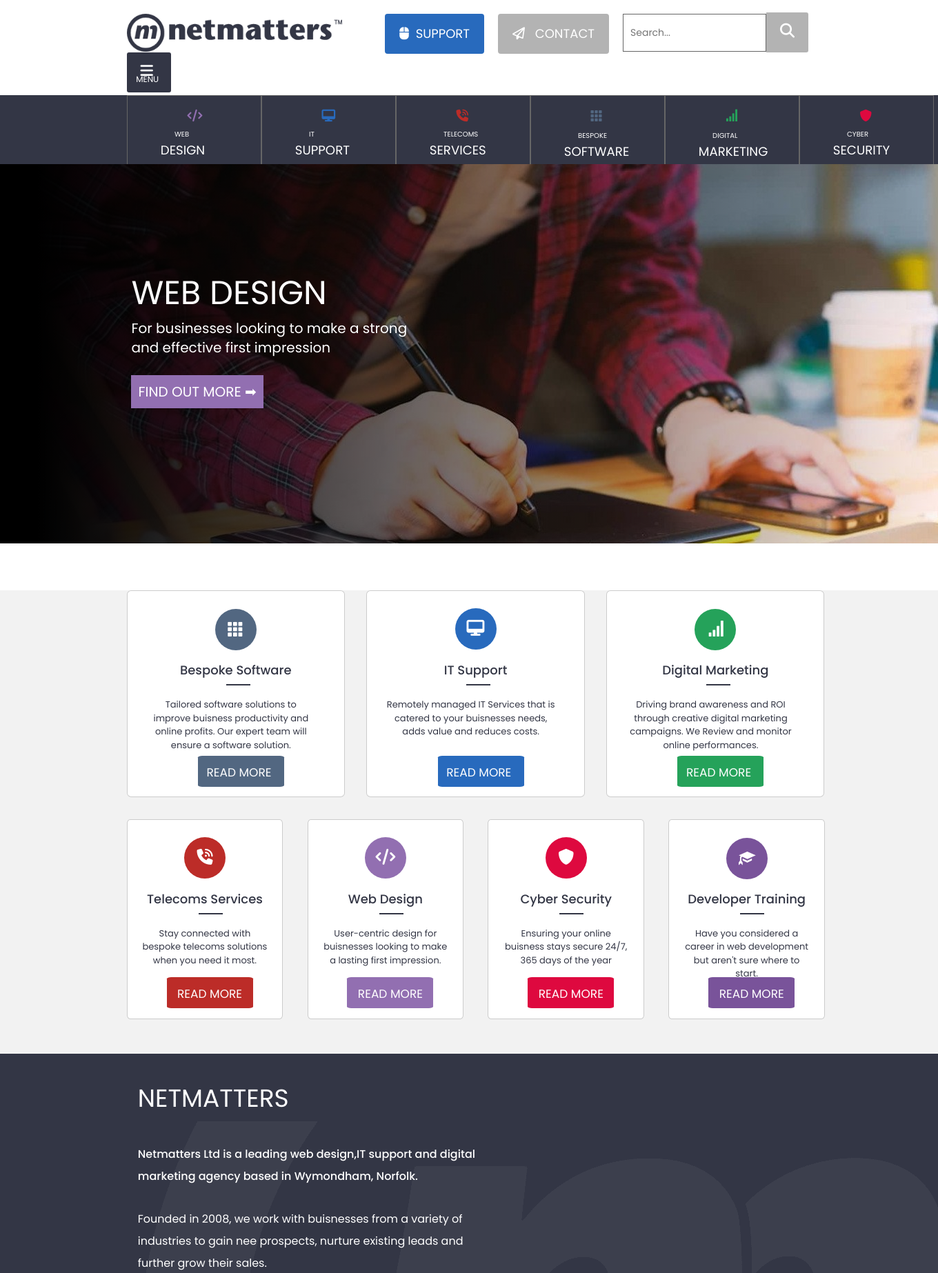
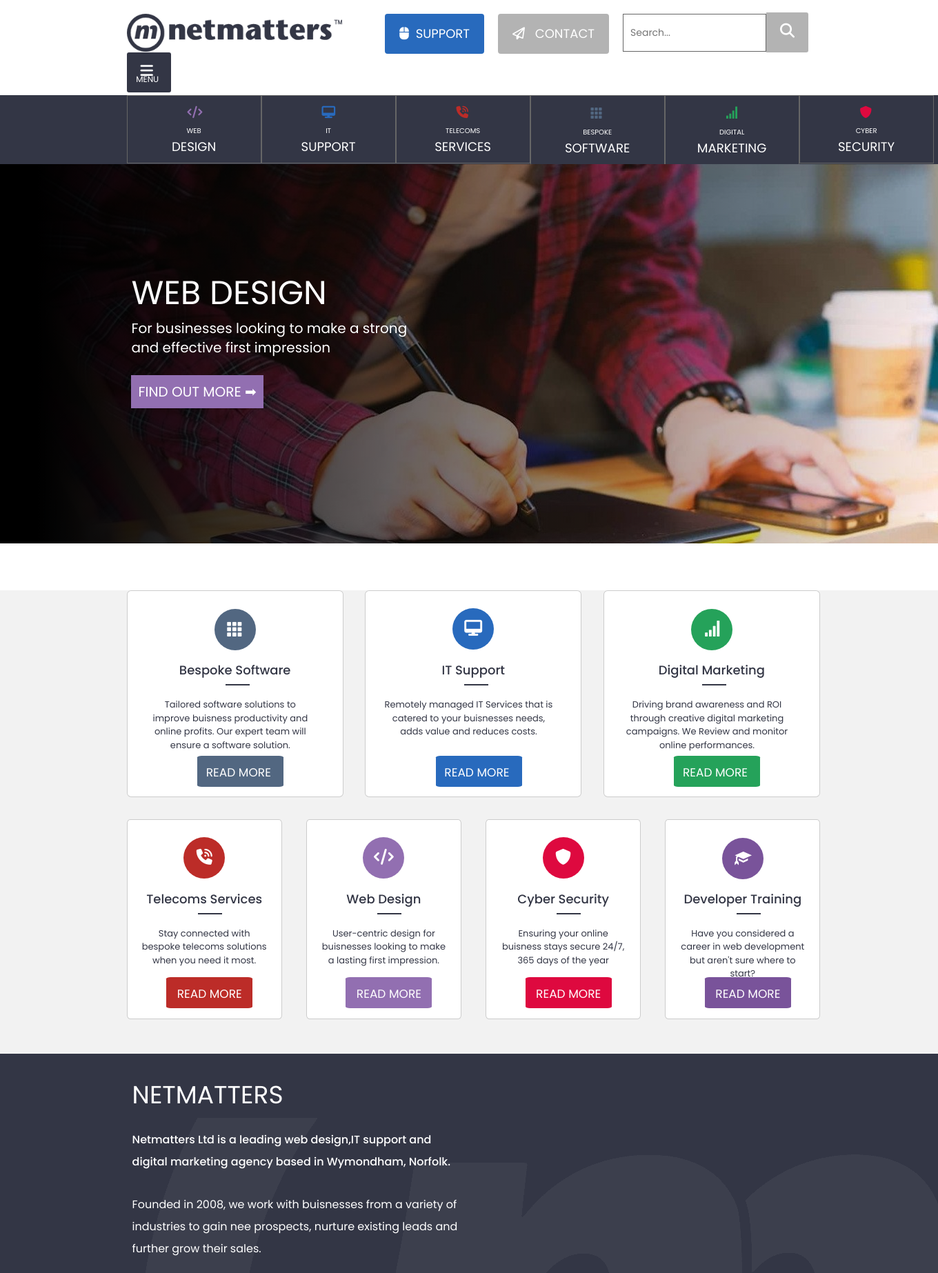
Before and after one commit to David-Every/Html-Css-Javascript-PHP-Reflection, a PHP site: page /html/index.html in a window 1360 px wide. Shown: the top 1846 px of the page at 69% size. Run offline with PHP 8.4, Linux system fonts and the light colour scheme; some libraries are stand-ins or nearby versions.

Commit message:
add all whitespace rework HTML and Sass and get the site as accurate as i can make it

```diff
--- a/html/index.html
+++ b/html/index.html
@@ -39,6 +39,10 @@
 
     <div class ="nav-wrapper">
         <div class ="nav-bar">
+
+            <!-- <div class ="invis-1"> -->
+                <!-- Invisible box to keep navigation aligned -->
+            <!-- </div> -->
 
             <div class = "dropdown-container service nav-web"> <!--nav-web-->
                 <div class ="nav">
@@ -141,6 +145,11 @@
                        <span><a href ="#"> hacker prevention </a></span>
                 </div>
             </div>
+
+            <!-- <div class ="invis-2"> -->
+                <!-- Invisible box to keep navigation aligned -->
+            <!-- </div> -->
+
         </div>
     </div>
     <!-- /Navigation -->
@@ -240,7 +249,7 @@
                     <i class = "glyphicon glyphicon-education card-icon"></i>
                     <h3 class = "c-title" >Developer Training</h3>
                     <p> Have you considered a career in web development
-                        but aren't sure where to start.
+                        but aren't sure where to start?
                     </p>
                     <div class = "rm rm-dt" > <p>  read more </p></div>
                 </a>
@@ -400,7 +409,7 @@
                     <input type="checkbox" id="checkbox" name="checkbox">
                     <label for="checkbox">
                         Please tick this box if you wish to receive marketing information from us.
-                        Please see our Privacy Policy for more information on how we use your data.
+                        Please see our <a href ="#"> Privacy Policy</a> for more information on how we use your data.
                     </label>
                 </div>
                 <input type ="submit" id="subscribe" name="subscribe" value="Subscribe">
--- a/scss/Cards/_news.scss
+++ b/scss/Cards/_news.scss
@@ -4,7 +4,8 @@
     // overflow:hidden;
 }
 .news-container{
-    margin-top:10%;
+    // margin-top:10%;
+    // padding:2%;
     & img{
         max-width:100%;
         max-height:75%;
@@ -106,9 +107,35 @@
         color:$nm-bs;
     }
 
+
+//|| 'Latest' Page Break ||\\
+.break{
+    text-transform: uppercase;
+    font-size: 20px;
+    position: absolute;
+    &::before{
+        content: '';
+        display:block;
+        position: absolute;
+        width: 100%;
+        border:$nm-secondary solid 2px;
+        top: 100%;
+    }
+}
+
 // || Media Queries ||
 
 @media(max-width:$break-sm){
+
+    .news-container{
+        margin-top:17%;
+        padding-top:2%;
+    }
+    .break{
+        left:3%;
+        padding-bottom:20px;
+        margin-top: 35px;
+    }
     .news-card{
         width:100%;
         height:auto;
@@ -120,6 +147,19 @@
    }
 }
 @media(min-width:$break-sm) and (max-width:$break-m){
+
+    .news-container{
+        // padding-left:13.5%;
+        margin-top:15.5%;
+        padding-top:4%;
+    }
+    .break{
+        left:2.5%;
+        padding-bottom:40px;
+        padding-top: 45px;
+    }
+
+
     .news-card{
         width:45%;
         height:auto;
@@ -136,22 +176,47 @@
         height:500px;
     }
 }
+
 @media(min-width:$break-m) and (max-width:$break-lg){
-    .news-card{
-        width:45%;
-        margin-left:3%;
-        margin-top:2%;
 
-        &:last-of-type{
-            display:none;
+        .news-card{
+            width:37%;
+            margin-right:2%;
+            margin-top:2%;
+
+            &:first-of-type{
+                margin-left:12%;
+            }
+
+            &:last-of-type{
+                display:none;
+            }
         }
+
+        .news-container{
+            margin-top:8%;
+            padding-top:4%;
+        }
+
+    .break{
+        left:12%;
+        padding-bottom:20px;
+        padding-top: 35px;
     }
 }
 
 @media(min-width:$break-lg){
     .news-container{
         padding-left:13.5%;
+        margin-top:6.5%;
+        padding-top:3%;
     }
+    .break{
+        left:13.5%;
+        padding-bottom:30px;
+        padding-top: 40px;
+    }
+
     .news-card{
         width: 27%;
             height: auto;
--- a/scss/Cards/_services-card.scss
+++ b/scss/Cards/_services-card.scss
@@ -19,7 +19,7 @@
 }
 
 .card{
-    position: relative;
+    // position: relative;
     .rm{
         position: relative;
         width: 125px;
@@ -107,12 +107,12 @@
          margin-bottom:3%;
         .card{
             width:100%;
-            // height:350px;
+            height:275px;
             margin-right: 4%;
             margin-bottom:5%;
             .rm{
-                right: 43%;
-                bottom:5%;
+                right: -40%;
+                bottom:25%;
             }
             &:last-of-type{
                 margin-bottom:3%;
@@ -124,7 +124,7 @@
         flex-wrap: wrap;
         .card{
             width: 45%;
-            height:350px;
+            height:310px;
             margin-right:5%;
             margin-bottom: 5%;
 
@@ -132,14 +132,19 @@
                 margin-right:0%;
             }
             .rm{
-                right: 35%;
-                bottom: 5%;
+                right: -25%;
+                bottom: 15%;
             }
         }
     }
 }
 
 @media(min-width:$break-m) and (max-width:$break-lg){
+
+    .card-nav{
+        padding-left: 12%;
+        padding-right:8.5%;
+    }
     .row-1{
         margin-bottom:3%;
         .card{
@@ -151,8 +156,8 @@
             }
             .rm{
                 // position: relative;
-                // right:40%;
-                // bottom:5%;
+                right:-20%;
+                bottom:0%;
             }
         }
     }
@@ -161,13 +166,13 @@
         display: flex;
         flex-wrap: wrap;
         .card{
-            height:350px;
+            height:300px;
             margin-right:5%;
             margin-bottom:5%;
             width:45%;
             .rm{
-                right:35%;
-                bottom:5%;
+                right:-30%;
+                bottom:15%;
             }
         }
     }
@@ -177,7 +182,7 @@
 @media(min-width:$break-lg){
     .card-nav{
         padding-left: 13.5%;
-        padding-right:9%;
+        padding-right:9.5%;
     }
     .row-1{
         margin-bottom:3%;
--- a/scss/Header/_carousel.scss
+++ b/scss/Header/_carousel.scss
@@ -90,7 +90,7 @@
     .opacity{
         width:100%;
         height:550px;
-        top:26.5%;
+        top:27%;
     }
 
     .carousel-overlay{
--- a/scss/Header/_dropdowns.scss
+++ b/scss/Header/_dropdowns.scss
@@ -4,7 +4,7 @@
     height:100px;
 }
 .nav-bar{
-    width:100%;
+    // width:100%;
     display:inline-flex;
 }
 
@@ -13,7 +13,7 @@
     cursor: pointer;
     i{
       font-size: 1.25em;
-      left:42%
+      left:45%;
     }
     p{
       color: $nm-primary;
@@ -30,6 +30,22 @@
     font-size: 10px;
   }
 }
+
+//Invisible box
+.invis-1{
+    cursor: default;
+    border:2px solid red;
+    width:100px;
+    height:100px;
+}
+
+.invis-2{
+  cursor: default;
+  border:2px solid yellow;
+  width:100px;
+  height:100px;
+}
+//
 
 
 
@@ -58,8 +74,8 @@
         color:$nm-primary;
     }
     &::after{
-        padding-left:20px;
-        padding-right:20px;
+        padding-left:25px;
+        padding-right:25px;
         content:"-"
     }
   }
--- a/scss/Header/_site-navigation.scss
+++ b/scss/Header/_site-navigation.scss
@@ -46,7 +46,6 @@
     }
     .btn-1{
         background-color: $nm-it;
-        // margin-right:30px;
         &:hover{
             background-color:darken($nm-it,10%);
         }
@@ -54,7 +53,6 @@
     }
     .btn-2{
         background-color:lighten($nm-tertiary,30%);
-        // margin-right:10px;
         &:hover{
             background-color:lighten($nm-tertiary,20%);
         }
@@ -227,10 +225,10 @@
         margin-bottom: 1.5%;
         margin-top:2%;
         .logo{
-            height:30%;
-            width:30%;
+            height:33%;
+            width:33;
             margin-left:12%;
-            margin-right: 7%;
+            margin-right: 6.5%;
         }
 
         .nav-buttons{
@@ -242,31 +240,27 @@
             right:3.5%;
         }
         .b-menu{
-            display: none;
             position: relative;
             right:3.5%;
         }
     }
     .nav-bar{
-        height:100px;
-        padding-left:12%;
-        // padding-right:15%;
+        padding-left: 12%;
     }
 
     .nav{
-        width:150px;
+        width:155px;
         small{
             padding-left:10%;
         }
-
         i{
             padding-top:20px;
             position: relative;
-            left:42%
+            left:45%;
+            padding-bottom:10px;
         }
         p{
-            padding-left:30%;
-            font-size: 1.3em;
+            text-align: center;
         }
     }
 
@@ -298,31 +292,16 @@
         width:100%;
     }
 
-    .nav-bar{
-        height:100px;
-        padding-left:13.5%;
-        // padding-right:15%;
-    }
+    .nav{
+        //  width:100%;//195px;
+        i{
+            padding-top:15px;
+            position: relative;
+        }
 
-    .nav{
-        width:195px;
-        i{
-            padding-top:20px;
-            position: relative;
-            top:50%;
-            left:45%
-        }
-        small{
-            // padding-left:10%;
-            position:relative;
-            left:center;
-            margin-left:15%
-        }
         p{
-            padding-left:30%;
             font-size: 1.3em;
-            position: relative;
-            right:5%;
+            text-align: center;
         }
 
     }
@@ -336,9 +315,22 @@
     }
 
     //Position the dropdown navigation
-        .dropdown-content{
-            left:0%;
-            top:26.5%;
+    .dropdown-content{
+        left:0%;
+        top:26.5%;
+    }
+    //Works out the padding spave to try and keep the navigation bar centered.
+    // .nav-wrapper{
+    // width:90%;
+    // }
+    .nav-bar{
+        width:80%;
+        padding-left: 13.5%;
+        .nav{
+            width:195px;
+
+
         }
+    }
 
 }
--- a/scss/Other/_about-us.scss
+++ b/scss/Other/_about-us.scss
@@ -5,15 +5,17 @@
     background-repeat: no-repeat;
     background-position: bottom right;
     // padding:25px;
-    padding-left: 5.5%;
+    // padding-left: 5.5%;
     color: $nm-primary;
     font-size:20px;
+    padding: 20px;
+    padding-bottom: 40px;
+
     h1{
         text-transform:uppercase;
         font-size: 36px;
-        padding-bottom:35px;
         font-weight: 400;
-
+        padding-bottom: 20px;
     }
 
     p{
@@ -24,7 +26,6 @@
         padding-bottom: 20px;
 
         &:first-of-type{
-            // padding-bottom: 20px;
             font-weight: 500;
         }
     }
@@ -47,24 +48,44 @@
 
 //|| Media Queries ||
 //Adapts Padding and width
-@media(min-width:$break-sm){//max
+@media(max-width:$break-sm){//max
     .content{
-        padding: 25px;
-        width:100%;
+        width:90%;
+
+    }
+    .about-us{
+        padding-top: 20px;
+        padding-left: 10px;
+        padding-bottom: 25px;
+    }
+
+
+}
+
+@media(max-width:$break-m){
+    .content{
+        width:95%;
+    }
+    .about-us{
+        padding: 20px;
+        padding-bottom: 40px;
     }
 }
 
-@media(min-width:$break-m){
+@media(min-width:$break-m) and (max-width:$break-lg){
     .content{
-        padding-left:50px;
-        width:75%;
+        padding-left:11%;
+        width:87%;
+    }
+    .about-us{
+        padding: 20px;
+        padding-bottom: 40px;
     }
 
 }
-
 @media (min-width:$break-lg){
     .content{
-        padding-left:125px;
+        padding-left:13%;
         width:50%;
     }
 }
--- a/scss/Other/_footer.scss
+++ b/scss/Other/_footer.scss
@@ -107,9 +107,11 @@
 }
 @media (min-width:$break-m) and (max-width:$break-lg){
     .buisness-info{
+        padding-left:12%;
+        padding-right:3%;
         display:flex;
         flex-wrap: wrap;
-        padding:20px;
+        // padding:20px;
     }
     .contact-info,
     .website{
@@ -119,32 +121,38 @@
         width:50%;
     }
     .social{
-        margin-left:5%;
+        margin-right:5%;
         margin-bottom:5%;
         height:55px;
-        width:150px;
+        width:200px;
     }
 
     .top-imgs ,.bottom-imgs {
         margin:35px 20px;
     }
-    .top-imgs .f-img{
-        width:100%;
-        padding-right: 75px;
+    .top-imgs {
+        padding-left: 12%;
+        .f-img{
+            width:80%;
+            padding-right:30px;
+            height:100%;
+        }
 
-        :last-of-type{
-            margin-right:0%;
-        }
     }
-    .bottom-imgs .f-img{
-        width:100%;
-        padding-right: 100px;
-        &:last-of-type{
-            padding-right: 0%;
-        }
-        &:first-of-type{
-            padding-left: 35px;
-            margin-right:100px;
+    .bottom-imgs{
+
+        padding-left:10%;
+
+        .f-img{
+            width:80%;
+            padding-right: 75px;
+            &:last-of-type{
+                padding-right: 0%;
+            }
+            &:first-of-type{
+                padding-left: 35px;
+                margin-right:100px;
+            }
         }
     }
 }
--- a/scss/Other/_newsletter.scss
+++ b/scss/Other/_newsletter.scss
@@ -61,12 +61,13 @@
     font-weight:bold;
     line-height: 2;
     letter-spacing:1.5px;
-}
-
-.form-wrapper{
-    // change this to be in a media query
-    display:inline-flex;
-    margin-bottom:35px;
+    a{
+        color:$nm-secondary;
+        text-decoration: underline;
+        &:hover{
+            color:$nm-secondary;
+        }
+    }
 }
 .name-group,.email-group{
     label {
@@ -80,11 +81,68 @@
     }
 }
 #name,#email{
-    width:500px;
-    // width:100%;
     height:45px;
     padding:10px;
 }
 #name{
     margin-right:35px;
 }
+
+@media(max-width:$break-sm){
+    .newsletter{
+        padding-left: 5%;
+    }
+    .form-wrapper{
+        display:flex;
+        flex-wrap: wrap;
+    }
+    #name,#email{
+        width:400px;
+
+    }
+    .name-group{
+        margin-bottom: 25px;
+    }
+
+    //line hight change
+    .checkbox label{
+        line-height: 1.25;
+    }
+
+}
+
+@media(max-width:$break-m){
+    #name,#email{
+        width:400px;
+    }
+    .name-group{
+        margin-bottom: 25px;
+    }
+}
+
+@media(min-width:$break-m) and (max-width:$break-lg){
+    .form-wrapper{
+        display:inline-flex;
+        margin-bottom:35px;
+
+    }
+    #name,#email{
+        width:400px;
+    }
+    .name-group{
+        margin-bottom: 25px;
+    }
+}
+
+@media(min-width:$break-lg){
+    .form-wrapper{
+        display:inline-flex;
+        margin-bottom:35px;
+    }
+
+    //input length
+    #name,#email{
+        width:520px;
+    }
+
+}
--- a/scss/structure/_colours.scss
+++ b/scss/structure/_colours.scss
@@ -26,6 +26,6 @@
 .newsletter,
 .card-nav,
 .carousel,
-.news{
+.news-container{
     background-color:darken($nm-primary, 5%);
 }
--- a/scss/style.css
+++ b/scss/style.css
@@ -9,7 +9,7 @@
 .newsletter,
 .card-nav,
 .carousel,
-.news {
+.news-container {
   background-color: #f2f2f2;
 }
 
@@ -52,16 +52,17 @@
   background-image: url(../img/Icons/branded.png);
   background-repeat: no-repeat;
   background-position: bottom right;
-  padding-left: 5.5%;
   color: #fff;
   font-size: 20px;
+  padding: 20px;
+  padding-bottom: 40px;
 }
 
 .about-us h1 {
   text-transform: uppercase;
   font-size: 36px;
-  padding-bottom: 35px;
   font-weight: 400;
+  padding-bottom: 20px;
 }
 
 .about-us p {
@@ -90,23 +91,41 @@
   background-color: #e6e6e6;
 }
 
-@media (min-width: 768px) {
+@media (max-width: 768px) {
   .content {
-    padding: 25px;
-    width: 100%;
-  }
-}
-
-@media (min-width: 992px) {
+    width: 90%;
+  }
+  .about-us {
+    padding-top: 20px;
+    padding-left: 10px;
+    padding-bottom: 25px;
+  }
+}
+
+@media (max-width: 992px) {
   .content {
-    padding-left: 50px;
-    width: 75%;
+    width: 95%;
+  }
+  .about-us {
+    padding: 20px;
+    padding-bottom: 40px;
+  }
+}
+
+@media (min-width: 992px) and (max-width: 1260px) {
+  .content {
+    padding-left: 11%;
+    width: 87%;
+  }
+  .about-us {
+    padding: 20px;
+    padding-bottom: 40px;
   }
 }
 
 @media (min-width: 1260px) {
   .content {
-    padding-left: 125px;
+    padding-left: 13%;
     width: 50%;
   }
 }
@@ -834,10 +917,6 @@
 .row-1 a, .row-1 a:hover,
 .row-2 a, .row-2 a:hover {
   text-decoration: none;
-}
-
-.card {
-  position: relative;
 }
 
 .card .rm {
@@ -1023,21 +1111,21 @@
         flex-wrap: wrap;
   }
   .row-2 .card {
-    height: 350px;
+    height: 300px;
     margin-right: 5%;
     margin-bottom: 5%;
     width: 45%;
   }
   .row-2 .card .rm {
-    right: 35%;
-    bottom: 5%;
+    right: -30%;
+    bottom: 15%;
   }
 }
 
 @media (min-width: 1260px) {
   .card-nav {
     padding-left: 13.5%;
-    padding-right: 9%;
+    padding-right: 9.5%;
   }
   .row-1 {
     margin-bottom: 3%;
@@ -1251,7 +1390,6 @@
 }
 
 .nav-bar {
-  width: 100%;
   display: -webkit-inline-box;
   display: -ms-inline-flexbox;
   display: inline-flex;
@@ -1612,29 +1762,13 @@
   .search-bar {
     width: 100%;
   }
-  .nav-bar {
-    height: 100px;
-    padding-left: 13.5%;
-  }
-  .nav {
-    width: 195px;
-  }
   .nav i {
-    padding-top: 20px;
+    padding-top: 15px;
     position: relative;
-    top: 50%;
-    left: 45%;
-  }
-  .nav small {
-    position: relative;
-    left: center;
-    margin-left: 15%;
   }
   .nav p {
-    padding-left: 30%;
     font-size: 1.3em;
-    position: relative;
-    right: 5%;
+    text-align: center;
   }
   .b-menu {
     position: relative;
@@ -1647,6 +1781,13 @@
   .dropdown-content {
     left: 0%;
     top: 26.5%;
+  }
+  .nav-bar {
+    width: 80%;
+    padding-left: 13.5%;
+  }
+  .nav-bar .nav {
+    width: 195px;
   }
 }
 
--- a/scss/style.scss
+++ b/scss/style.scss
@@ -29,24 +29,3 @@
 body{
     user-select: none;
 }
-.break{
-    text-transform: uppercase;
-    letter-spacing: 2px;
-    height:100px;
-    padding-top:25px;
-    // padding-left:10%;
-    font-size: 20px;
-    margin-left:13.5%;
-    // margin-bottom:3%;
-
-
-    position: absolute;
-    &::before{
-        content: '';
-        display:block;
-        position: absolute;
-        width: 100%;
-        border:$nm-secondary solid 2px;
-        top: 100%;
-    }
-}
```
Also changed, not shown: other parts of scss/style.css (+174 -57 lines), 2 other files. Lines whose indentation alone changed are shown as unchanged.
